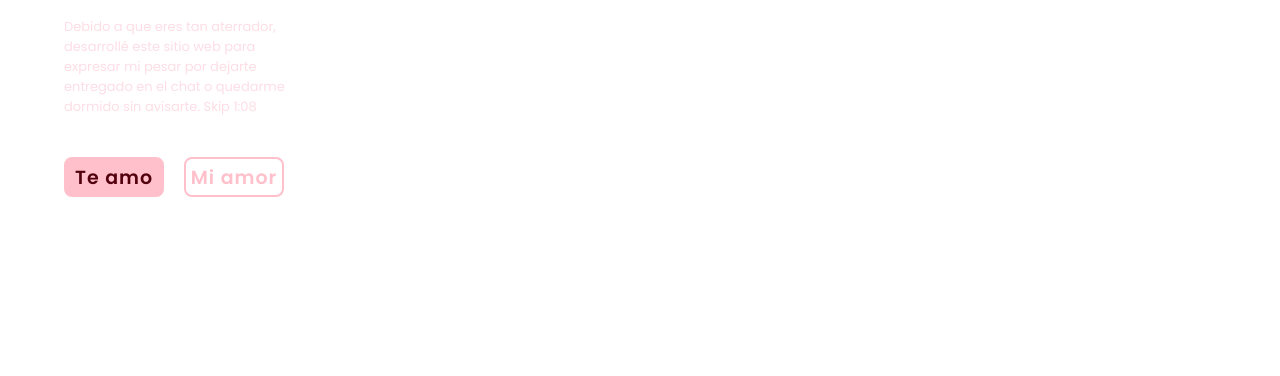
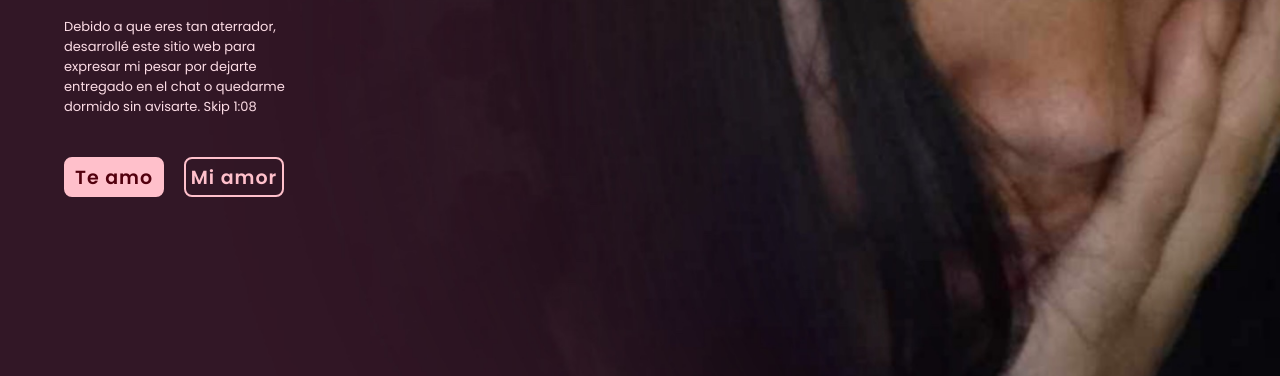
Before and after one commit to Ketks/Iloveyou, a plain HTML site: page index.html in a window 1280 px wide. Shown: the part 341-717 px from the top of the page. Drawn offline with nearby package versions, Linux system fonts and the light colour scheme.

Commit message:
Style.css

```diff
--- a/style.css
+++ b/style.css
@@ -55,7 +55,7 @@ body {
 
 .home {
    height: 100vh;
-   background: url('img/20230802143024.jpg') no-repeat;
+   background: url('20230802143024.jpg') no-repeat;
    background-size: cover;
    background-position: center;
    display: flex;
```
